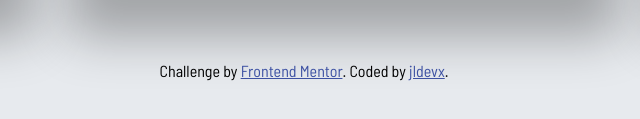
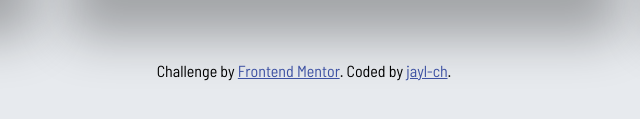
Before and after one commit to jayl-ch/Testimonial-grid-section, a plain HTML site: page index.html in a window 1280 px wide. Shown: the part 667-786 px from the top of the page, 336-976 px from the left. Drawn offline with Linux system fonts and the light colour scheme.

Commit message:
make slight changes in readme and html

```diff
--- a/index.html
+++ b/index.html
@@ -71,7 +71,7 @@
   </main>
   <footer class="attribution">
     Challenge by <a href="https://www.frontendmentor.io?ref=challenge" target="_blank">Frontend Mentor</a>.
-    Coded by <a href="https://github.com/jldevx">jldevx</a>.
+    Coded by <a href="https://github.com/jayl.ch">jayl-ch</a>.
   </footer>
 </body>
 </html>
```
Also changed, not shown: 1 other file.
